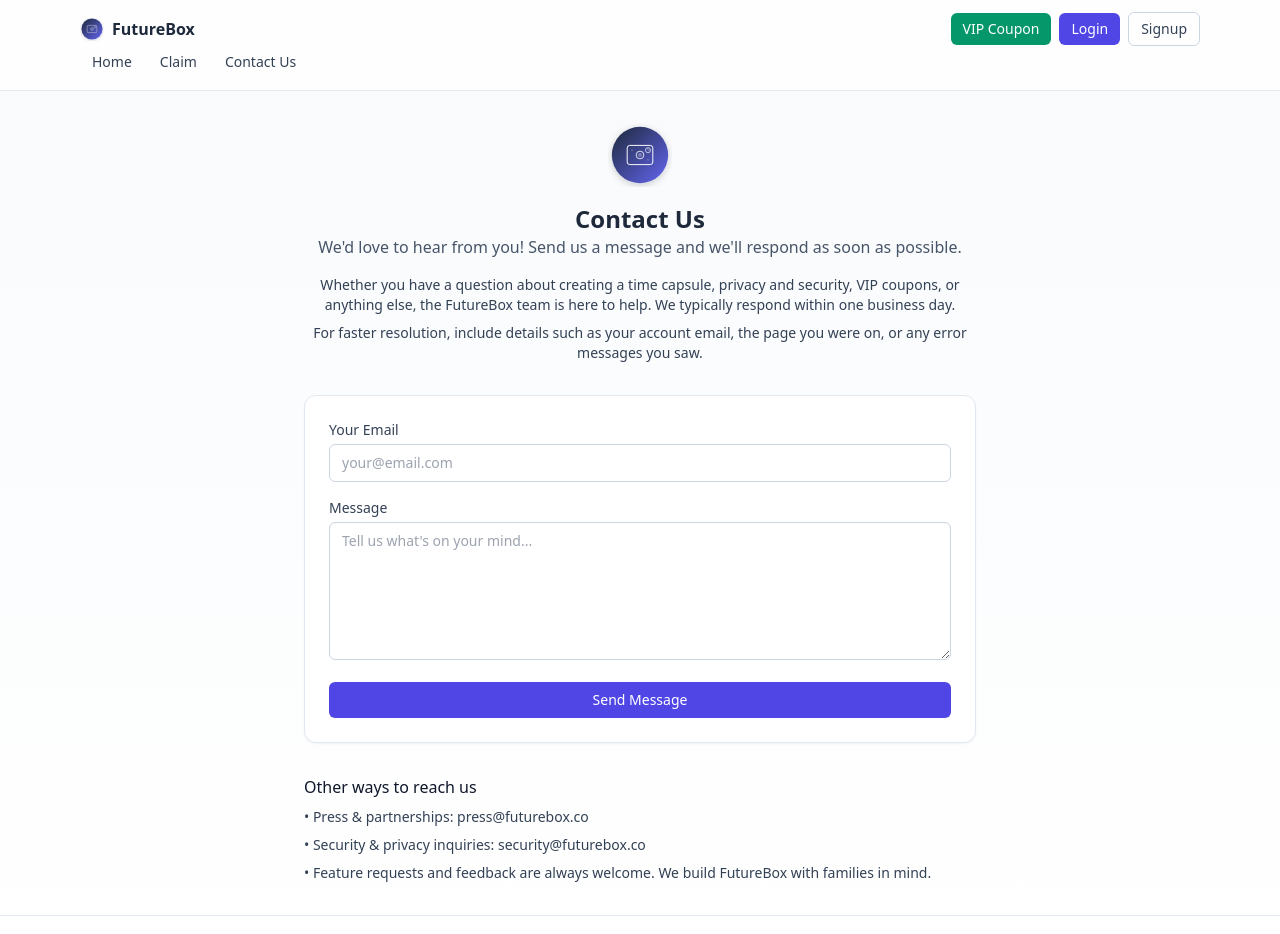
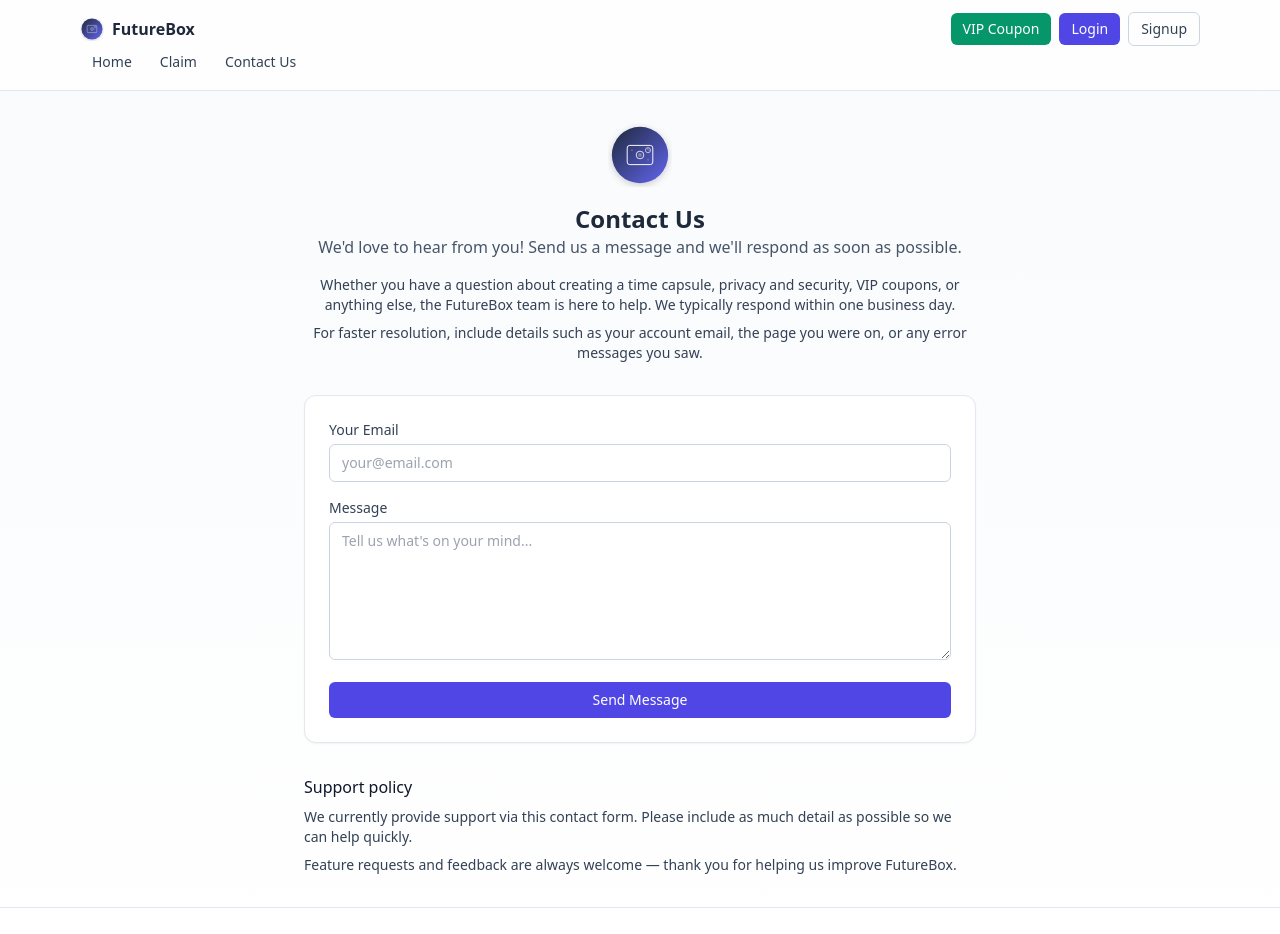
Before and after one commit to yoav42/futurebox_fe, a React (Vite) app: page /contact in a window 1280 px wide. Shown: the top 934 px of the page. Built offline with nearby package versions, Linux system fonts and the light colour scheme; no server answers.

Commit message:
Update ContactUs.tsx

```diff
--- a/src/pages/ContactUs.tsx
+++ b/src/pages/ContactUs.tsx
@@ -99,10 +99,9 @@
 			</div>
 
 			<div className="mt-8 text-left text-sm text-slate-700 space-y-2">
-				<h3 className="text-base font-medium text-slate-900">Other ways to reach us</h3>
-				<p>• Press & partnerships: press@futurebox.co</p>
-				<p>• Security & privacy inquiries: security@futurebox.co</p>
-				<p>• Feature requests and feedback are always welcome. We build FutureBox with families in mind.</p>
+				<h3 className="text-base font-medium text-slate-900">Support policy</h3>
+				<p>We currently provide support via this contact form. Please include as much detail as possible so we can help quickly.</p>
+				<p>Feature requests and feedback are always welcome — thank you for helping us improve FutureBox.</p>
 			</div>
 		</div>
 	);
```
